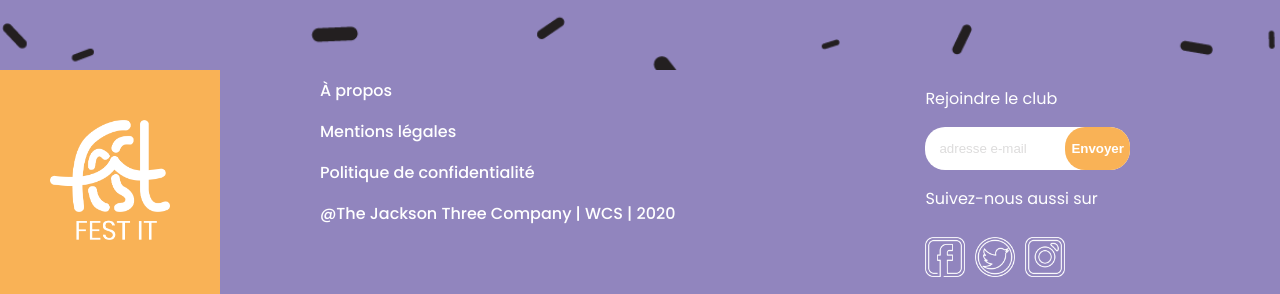
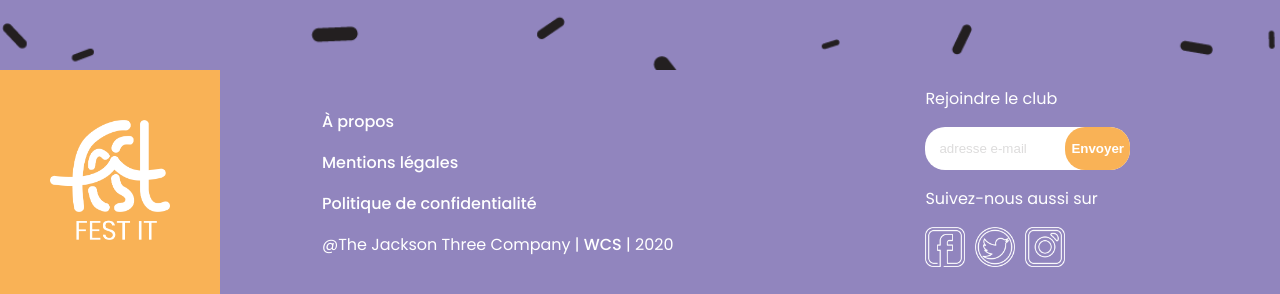
Before and after one commit to mathildetho/festit, a React (Create React App) app: page /Panier in a window 1280 px wide. Shown: the part 721-1015 px from the top of the page. Built offline with nearby package versions, Linux system fonts and the light colour scheme.

Commit message:
clean footer

```diff
--- a/src/components/Footer/Footer.css
+++ b/src/components/Footer/Footer.css
@@ -74,7 +74,6 @@ height: 120px;
     cursor: pointer;
     width: 40px;
     height: 40px;
-    margin-top: 10px;
     margin-right: 10px;
 }
 
@@ -83,6 +82,28 @@ height: 120px;
     text-align: center;
 }
 
+.footer-link a {
+    display:inline;
+    padding: 0 ;
+}
+
+.footer-content2 {
+    display: flex;
+    flex-direction: column;
+}
+
+.footer-content2 p {
+    padding: 0.5rem 1rem;
+    margin: 0;
+}
+
+.rs {
+    display: flex;
+}
+.rs a {
+    margin: 0;
+    padding:0
+}
 
 @media screen and (max-width: 1180px){
 
@@ -92,6 +113,9 @@ height: 120px;
         flex-direction: column-reverse;
         justify-content: center;
         align-items: center;
+    }
+    .rs {
+        justify-content: center;
     }
 
 .footer-content2, .footer-content3 {
--- a/src/components/Footer/Footer.js
+++ b/src/components/Footer/Footer.js
@@ -57,19 +57,22 @@ class Footer extends React.Component {
                     <Link to="/A-propos" className='footer-link'>À propos</Link>
                     <a className='footer-link' href='null'>Mentions légales</a>
                     <a className='footer-link' href='null'>Politique de confidentialité</a>
-                    <a className='footer-link' href='null'>@The Jackson Three Company | WCS | 2020</a>
+                    <p className='footer-link'>@The Jackson Three Company | <a href='https://www.wildcodeschool.com/fr-FR'>WCS</a> | 2020</p>
                 </div>
 
                 <div className= "footer-content3">
                     <p>Rejoindre le club</p>
-                    <input
+                    <form><input
                         className= "footer-input"
                         placeholder= "adresse e-mail">
                     </input>
                     <button className= "club-button">
                         <p className= 'send'><strong>Envoyer</strong></p>
                     </button>
+                    </form>
                     <p>Suivez-nous aussi sur</p>
+                    <div className="rs">
+                        <a href='https://www.facebook.com/'>
                             <img
                             onMouseOver={() => this.handleMouseOverFb()}
                             onMouseOut={() => this.handleMouseOutFb()}
@@ -77,6 +80,8 @@ class Footer extends React.Component {
                             alt="facebook-logo"
                             className="social-logo"
                             />
+                        </a>
+                        <a href='https://twitter.com/'>
                             <img
                             onMouseOver={() => this.handleMouseOverTw()}
                             onMouseOut={() => this.handleMouseOutTw()}
@@ -84,6 +89,8 @@ class Footer extends React.Component {
                             alt="twitter-logo"
                             className="social-logo"
                             />
+                        </a>
+                        <a href='https://www.instagram.com/?hl=fr'>
                             <img
                             onMouseOver={() => this.handleMouseOverInsta()}
                             onMouseOut={() => this.handleMouseOutInsta()}
@@ -91,6 +98,8 @@ class Footer extends React.Component {
                             alt="insta-logo"
                             className="social-logo"
                             />
+                        </a>
+                    </div>
                 </div>
             </div>
             )
```
Lines whose indentation alone changed are shown as unchanged.
